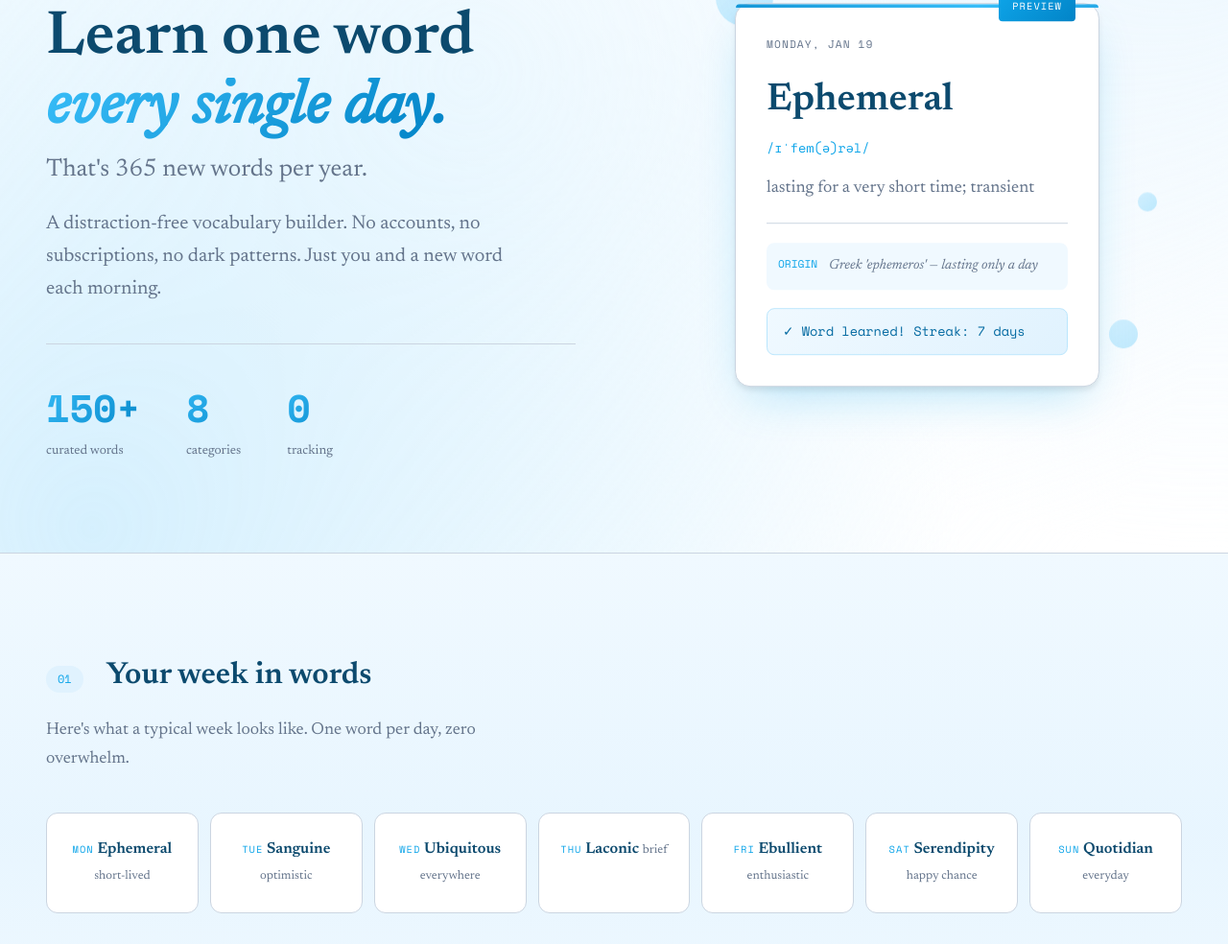
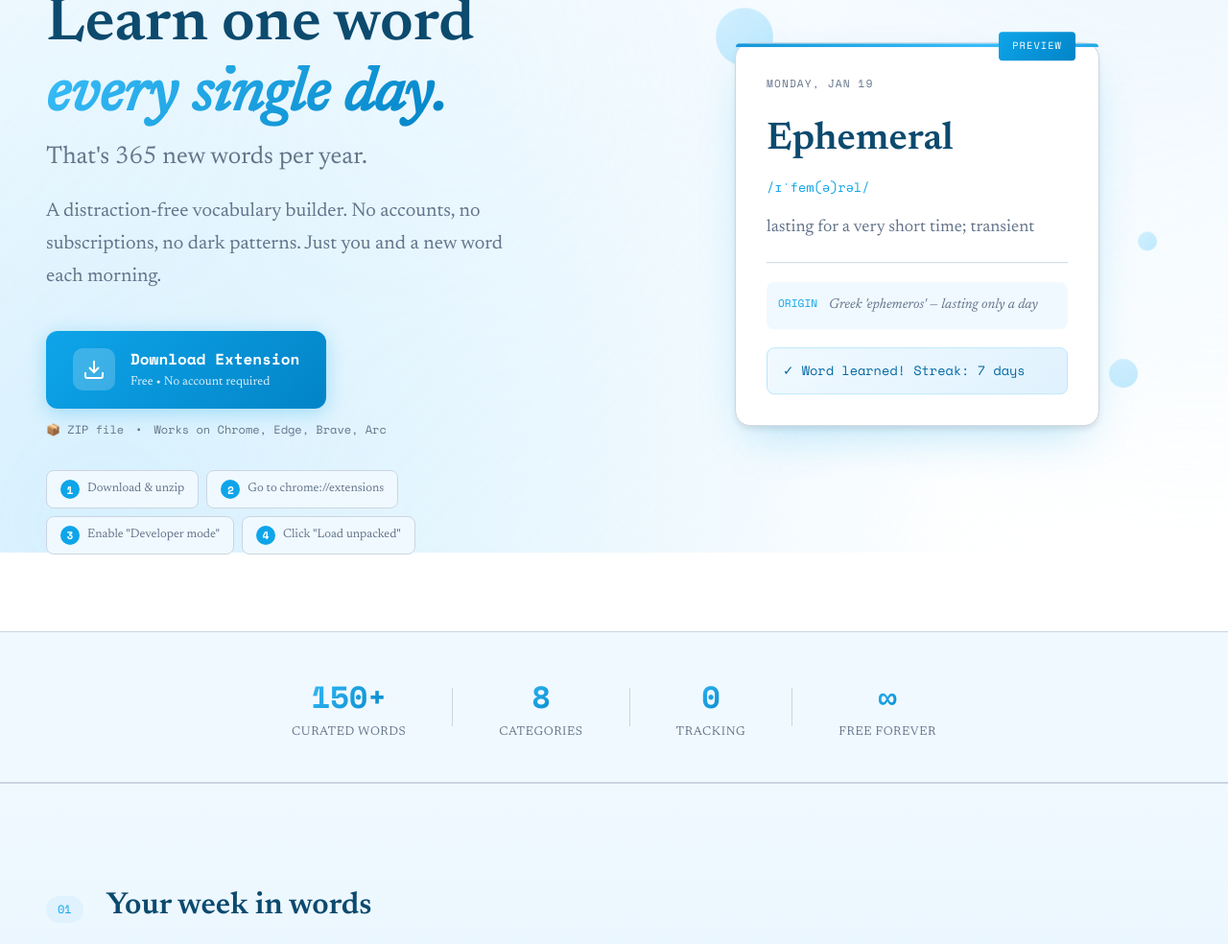
Before and after one commit to draphael123/vocab-assistant, a browser extension: page landing.html in a window 1280 px wide. Shown: the part 224-1208 px from the top of the page at 96% size. Drawn offline with nearby package versions, Linux system fonts and the light colour scheme.

Commit message:
Add downloadable ZIP and hero download button
- Created extension ZIP file for direct download
- Added prominent download button in hero section
- Added 4-step install instructions
- Added stats bar section
- Updated CTA to download ZIP
- Mobile responsive download UI

```diff
--- a/landing.css
+++ b/landing.css
@@ -281,21 +281,136 @@ body {
   margin-bottom: 40px;
 }
 
-.hero-stats {
+/* Hero Download Button */
+.hero-download {
+  margin-bottom: 32px;
+}
+
+.download-btn {
+  display: inline-flex;
+  align-items: center;
+  gap: 16px;
+  padding: 16px 28px;
+  background: linear-gradient(135deg, var(--blue-500), var(--blue-600));
+  color: white;
+  text-decoration: none;
+  border-radius: 12px;
+  transition: all 0.3s;
+  box-shadow: 0 4px 20px var(--glow);
+}
+
+.download-btn:hover {
+  transform: translateY(-3px);
+  box-shadow: 0 8px 30px var(--glow);
+}
+
+.download-icon {
   display: flex;
+  align-items: center;
+  justify-content: center;
+  width: 44px;
+  height: 44px;
+  background: rgba(255, 255, 255, 0.2);
+  border-radius: 10px;
+}
+
+.download-icon svg {
+  width: 24px;
+  height: 24px;
+}
+
+.download-text {
+  display: flex;
+  flex-direction: column;
+  text-align: left;
+}
+
+.download-text strong {
+  font-family: 'Space Mono', monospace;
+  font-size: 1rem;
+  font-weight: 700;
+}
+
+.download-text small {
+  font-size: 0.8rem;
+  opacity: 0.85;
+}
+
+.download-meta {
+  display: flex;
+  gap: 12px;
+  margin-top: 12px;
+  font-family: 'Space Mono', monospace;
+  font-size: 0.75rem;
+  color: var(--text-secondary);
+}
+
+/* Install Steps */
+.install-steps {
+  display: flex;
+  gap: 8px;
+  flex-wrap: wrap;
+}
+
+.step {
+  display: flex;
+  align-items: center;
+  gap: 8px;
+  padding: 8px 14px;
+  background: var(--bg-secondary);
+  border: 1px solid var(--border);
+  border-radius: 8px;
+  font-size: 0.8rem;
+  color: var(--text-secondary);
+}
+
+.step-num {
+  display: flex;
+  align-items: center;
+  justify-content: center;
+  width: 20px;
+  height: 20px;
+  background: var(--blue-500);
+  color: white;
+  border-radius: 50%;
+  font-family: 'Space Mono', monospace;
+  font-size: 0.7rem;
+  font-weight: 700;
+}
+
+/* Stats Bar */
+.stats-bar {
+  background: var(--bg-secondary);
+  border-top: 1px solid var(--border);
+  border-bottom: 1px solid var(--border);
+  padding: 40px 48px;
+}
+
+.stats-container {
+  display: flex;
+  justify-content: center;
+  align-items: center;
   gap: 48px;
-  padding-top: 32px;
-  border-top: 1px solid var(--border);
+  max-width: 900px;
+  margin: 0 auto;
+}
+
+.stat-divider {
+  width: 1px;
+  height: 40px;
+  background: var(--border);
 }
 
 .stat-item {
   display: flex;
   flex-direction: column;
+  align-items: center;
+  text-align: center;
 }
 
 .stat-number {
   font-family: 'Space Mono', monospace;
-  font-size: 2.5rem;
+  font-size: 2rem;
   font-weight: 700;
   background: linear-gradient(135deg, var(--blue-400), var(--blue-600));
   -webkit-background-clip: text;
@@ -304,8 +419,10 @@ body {
 }
 
 .stat-label {
-  font-size: 0.85rem;
+  font-size: 0.8rem;
   color: var(--text-secondary);
+  text-transform: uppercase;
+  letter-spacing: 0.05em;
 }
 
 /* Demo Card */
@@ -954,8 +1071,12 @@ footer {
     align-items: center;
   }
 
-  .hero-stats {
+  .install-steps {
     justify-content: center;
+  }
+
+  .stats-container {
+    gap: 24px;
   }
 
   .week-grid {
@@ -994,6 +1115,51 @@ footer {
     max-width: 340px;
   }
 
+  .download-btn {
+    padding: 14px 20px;
+  }
+
+  .download-icon {
+    width: 36px;
+    height: 36px;
+  }
+
+  .download-icon svg {
+    width: 20px;
+    height: 20px;
+  }
+
+  .download-meta {
+    flex-direction: column;
+    gap: 4px;
+  }
+
+  .install-steps {
+    flex-direction: column;
+    align-items: stretch;
+  }
+
+  .step {
+    justify-content: flex-start;
+  }
+
+  .stats-bar {
+    padding: 32px 24px;
+  }
+
+  .stats-container {
+    flex-wrap: wrap;
+    gap: 24px;
+  }
+
+  .stat-divider {
+    display: none;
+  }
+
+  .stat-item {
+    width: 40%;
+  }
+
   .week-section,
   .features-section,
   .compare-section,
--- a/landing.html
+++ b/landing.html
@@ -20,7 +20,7 @@
     </div>
     <div class="nav-right">
       <button class="theme-toggle" id="themeToggle" aria-label="Toggle theme">🌙</button>
-      <a href="#download" class="nav-cta">Get Extension</a>
+      <a href="word-of-the-day-extension.zip" download class="nav-cta">Download Free</a>
     </div>
   </nav>
 
@@ -31,7 +31,7 @@
         <div class="hero-badge">
           <span>Chrome Extension</span>
           <span>•</span>
-          <span>Free Forever</span>
+          <span>100% Free</span>
         </div>
 
         <h1>
@@ -45,18 +45,45 @@
           no dark patterns. Just you and a new word each morning.
         </p>
 
-        <div class="hero-stats">
-          <div class="stat-item">
-            <span class="stat-number">150+</span>
-            <span class="stat-label">curated words</span>
+        <!-- Hero Download Button -->
+        <div class="hero-download">
+          <a href="word-of-the-day-extension.zip" download class="download-btn">
+            <span class="download-icon">
+              <svg viewBox="0 0 24 24" fill="none" stroke="currentColor" stroke-width="2">
+                <path d="M21 15v4a2 2 0 0 1-2 2H5a2 2 0 0 1-2-2v-4"/>
+                <polyline points="7 10 12 15 17 10"/>
+                <line x1="12" y1="15" x2="12" y2="3"/>
+              </svg>
+            </span>
+            <span class="download-text">
+              <strong>Download Extension</strong>
+              <small>Free • No account required</small>
+            </span>
+          </a>
+          <div class="download-meta">
+            <span>📦 ZIP file</span>
+            <span>•</span>
+            <span>Works on Chrome, Edge, Brave, Arc</span>
           </div>
-          <div class="stat-item">
-            <span class="stat-number">8</span>
-            <span class="stat-label">categories</span>
+        </div>
+
+        <!-- Install Instructions -->
+        <div class="install-steps">
+          <div class="step">
+            <span class="step-num">1</span>
+            <span>Download & unzip</span>
           </div>
-          <div class="stat-item">
-            <span class="stat-number">0</span>
-            <span class="stat-label">tracking</span>
+          <div class="step">
+            <span class="step-num">2</span>
+            <span>Go to chrome://extensions</span>
+          </div>
+          <div class="step">
+            <span class="step-num">3</span>
+            <span>Enable "Developer mode"</span>
+          </div>
+          <div class="step">
+            <span class="step-num">4</span>
+            <span>Click "Load unpacked"</span>
           </div>
         </div>
       </div>
@@ -85,6 +112,31 @@
               ✓ Word learned! Streak: 7 days
             </div>
           </div>
+        </div>
+      </div>
+    </section>
+
+    <!-- Stats Bar -->
+    <section class="stats-bar">
+      <div class="stats-container">
+        <div class="stat-item">
+          <span class="stat-number">150+</span>
+          <span class="stat-label">Curated Words</span>
+        </div>
+        <div class="stat-divider"></div>
+        <div class="stat-item">
+          <span class="stat-number">8</span>
+          <span class="stat-label">Categories</span>
+        </div>
+        <div class="stat-divider"></div>
+        <div class="stat-item">
+          <span class="stat-number">0</span>
+          <span class="stat-label">Tracking</span>
+        </div>
+        <div class="stat-divider"></div>
+        <div class="stat-item">
+          <span class="stat-number">∞</span>
+          <span class="stat-label">Free Forever</span>
         </div>
       </div>
     </section>
@@ -254,6 +306,11 @@
         </details>
 
         <details class="faq-item">
+          <summary>How do I install it?</summary>
+          <p>Download the ZIP, unzip it, go to chrome://extensions, enable "Developer mode", click "Load unpacked", and select the unzipped folder. That's it!</p>
+        </details>
+
+        <details class="faq-item">
           <summary>Do I need to create an account?</summary>
           <p>No. Your progress is stored locally in your browser. No email, no password, no "verify your account" emails.</p>
         </details>
@@ -261,11 +318,6 @@
         <details class="faq-item">
           <summary>How are the words selected?</summary>
           <p>150+ carefully curated SAT/GRE level words across 8 categories. Each includes etymology, synonyms, antonyms, and example sentences.</p>
-        </details>
-
-        <details class="faq-item">
-          <summary>What if I miss a day?</summary>
-          <p>Nothing bad happens. No guilt trips, no "you broke your streak!" drama. Life happens. Come back when you can.</p>
         </details>
 
         <details class="faq-item">
@@ -283,17 +335,19 @@
     <!-- CTA -->
     <section class="cta-section" id="download">
       <div class="cta-content">
-        <h2 class="cta-title">Start learning today</h2>
-        <p class="cta-subtitle">Free • No account • No tracking</p>
+        <h2 class="cta-title">Ready to expand your vocabulary?</h2>
+        <p class="cta-subtitle">Download the extension and start learning today.</p>
 
-        <a href="#" class="cta-button">
-          <svg viewBox="0 0 24 24" fill="currentColor">
-            <path d="M12 2C6.48 2 2 6.48 2 12s4.48 10 10 10 10-4.48 10-10S17.52 2 12 2zm-1 17.93c-3.95-.49-7-3.85-7-7.93 0-.62.08-1.21.21-1.79L9 15v1c0 1.1.9 2 2 2v1.93zm6.9-2.54c-.26-.81-1-1.39-1.9-1.39h-1v-3c0-.55-.45-1-1-1H8v-2h2c.55 0 1-.45 1-1V7h2c1.1 0 2-.9 2-2v-.41c2.93 1.19 5 4.06 5 7.41 0 2.08-.8 3.97-2.1 5.39z"/>
+        <a href="word-of-the-day-extension.zip" download class="cta-button">
+          <svg viewBox="0 0 24 24" fill="none" stroke="currentColor" stroke-width="2">
+            <path d="M21 15v4a2 2 0 0 1-2 2H5a2 2 0 0 1-2-2v-4"/>
+            <polyline points="7 10 12 15 17 10"/>
+            <line x1="12" y1="15" x2="12" y2="3"/>
           </svg>
-          Add to Chrome
+          Download Free Extension
         </a>
 
-        <p class="cta-note">Works on Chrome, Edge, Brave, Arc, and other Chromium browsers</p>
+        <p class="cta-note">ZIP file • Works on Chrome, Edge, Brave, Arc, and other Chromium browsers</p>
       </div>
     </section>
   </main>
```
Also changed, not shown: 1 other file.
